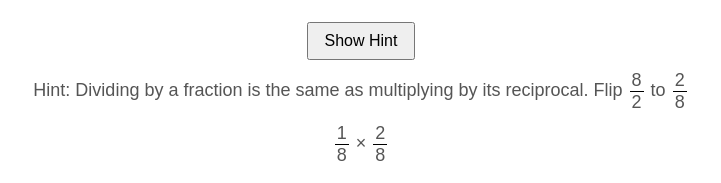
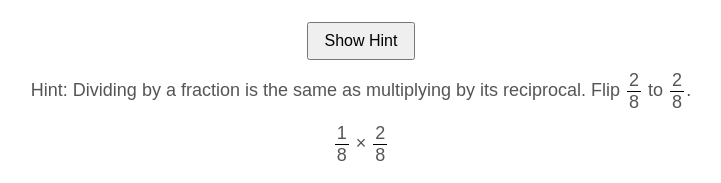
Before and after one commit to tdit84/divide_fractions, a plain HTML site: page index.html in a window 1280 px wide. Both pictures are taken after a click on the button "Show Hint". Shown: the part 151-334 px from the top of the page, 279-1000 px from the left. Drawn offline with Linux system fonts and the light colour scheme.

Commit message:
Update index.html

```diff
--- a/index.html
+++ b/index.html
@@ -79,7 +79,7 @@
       margin-top: 10px;
       color: #555;
     }
-    /* Rotate animation for spinning elements */
+    /* Rotate (spin) animation */
     @keyframes rotateSpin {
       from { transform: rotate(0deg); }
       to { transform: rotate(180deg); }
@@ -91,14 +91,26 @@
 </head>
 <body>
   <h1>Divide Fractions</h1>
-  <!-- Main problem: simply displays the division problem -->
+  <!-- Main problem: displays the division problem (no animation) -->
   <div id="question"></div>
   <button id="hintBtn">Show Hint</button>
-  <!-- Hint area: contains two parts.
-       1. A static sentence with the transformation.
-       2. A lower copy of the division problem that will animate.
-  -->
-  <div id="hintText" style="display:none;"></div>
+  <!-- Hint area: contains two parts -->
+  <div id="hintText" style="display:none;">
+    <!-- Part 1: a static sentence with the transformation.
+         The divisor fraction is wrapped in a span (hintSentenceFrac) for animation.
+    -->
+    <div id="hintSentence" style="margin-bottom:10px;">
+      Hint: Dividing by a fraction is the same as multiplying by its reciprocal. Flip
+      <span id="hintSentenceFrac"></span> to
+      <span id="hintSentenceRecip"></span>.
+    </div>
+    <!-- Part 2: a lower copy of the division problem that will animate -->
+    <div id="hintTransformation">
+      <span id="hintFrac1"></span>
+      <span id="hintMulSign"> ÷ </span>
+      <span id="hintFrac2"></span>
+    </div>
+  </div>
   <div class="choices" id="choices"></div>
   <div id="feedback">
     <span id="starCounter">⭐ 0</span>
@@ -107,7 +119,7 @@
 
   <script>
     var starCount = 0;
-    // Global variables to store the original second fraction and its reciprocal (as rendered HTML).
+    // Global variables to store the original second fraction and its reciprocal (rendered HTML).
     var currentOriginalSecondFraction = "";
     var currentReciprocalFraction = "";
 
@@ -159,7 +171,7 @@
       var fractionDisplay1 = renderFraction(numerator1, denominator1);
       var fractionDisplay2 = renderFraction(numerator2, denominator2);
 
-      // Main question (remains unchanged).
+      // Main question (unchanged).
       var questionText = "Divide " + fractionDisplay1 + " ÷ " + fractionDisplay2 + ":";
 
       // Calculate the division result.
@@ -167,23 +179,22 @@
       var resultDenom = denominator1 * numerator2;
       var correctFraction = simplifyFraction(resultNumerator, resultDenom);
 
-      // Store the original second fraction and its reciprocal for use in the hint.
+      // Store the original second fraction and its reciprocal for the hint.
       currentOriginalSecondFraction = fractionDisplay2;
       currentReciprocalFraction = renderFraction(denominator2, numerator2);
 
       // Set up the hint area.
-      // Part 1: a static sentence with the transformation.
-      // Part 2: a lower copy of the division problem that will animate.
-      document.getElementById("hintText").innerHTML =
-        "<div id='hintSentence' style='margin-bottom:10px;'>" +
-          "Hint: Dividing by a fraction is the same as multiplying by its reciprocal. Flip " +
-          currentOriginalSecondFraction + " to " + currentReciprocalFraction +
-        "</div>" +
-        "<div id='hintTransformation'>" +
+      // Part 1: the static sentence with two spans for the divisor fraction.
+      document.getElementById("hintSentence").innerHTML =
+        "Hint: Dividing by a fraction is the same as multiplying by its reciprocal. Flip " +
+        "<span id='hintSentenceFrac'>" + currentOriginalSecondFraction + "</span> to " +
+        "<span id='hintSentenceRecip'>" + currentReciprocalFraction + "</span>.";
+
+      // Part 2: the lower transformation copy.
+      document.getElementById("hintTransformation").innerHTML =
           "<span id='hintFrac1'>" + fractionDisplay1 + "</span>" +
           "<span id='hintMulSign'> ÷ </span>" +
-          "<span id='hintFrac2'>" + currentOriginalSecondFraction + "</span>" +
-        "</div>";
+          "<span id='hintFrac2'>" + currentOriginalSecondFraction + "</span>";
 
       // Generate wrong answer choices (avoiding duplicates).
       while (choices.length < 4) {
@@ -247,22 +258,30 @@
       }
     }
 
-    // Event listener for the hint button to trigger the lower transformation animation.
+    // Event listener for the hint button to trigger both the sentence and lower transformation animations.
     document.getElementById("hintBtn").addEventListener("click", function() {
       var hintDiv = document.getElementById("hintText");
       if (hintDiv.style.display === "none") {
         hintDiv.style.display = "block";
-        // Animate the multiplication sign in the lower transformation.
+        // Animate the divisor fraction in the static sentence.
+        var sentenceFracElem = document.getElementById("hintSentenceFrac");
+        sentenceFracElem.classList.add("rotate-animation");
+        setTimeout(function(){
+          sentenceFracElem.innerHTML = currentReciprocalFraction;
+          sentenceFracElem.classList.remove("rotate-animation");
+        }, 1000);
+
+        // Animate the lower transformation: the division sign.
         var signElem = document.getElementById("hintMulSign");
         signElem.classList.add("rotate-animation");
         setTimeout(function() {
           signElem.innerText = " × ";
           signElem.classList.remove("rotate-animation");
         }, 500);
-        // Animate the second fraction in the lower transformation.
+        // Animate the lower transformation: the second fraction.
         var secondFracElem = document.getElementById("hintFrac2");
         secondFracElem.classList.add("rotate-animation");
-        setTimeout(function() {
+        setTimeout(function(){
           secondFracElem.innerHTML = currentReciprocalFraction;
           secondFracElem.classList.remove("rotate-animation");
         }, 1000);
```
